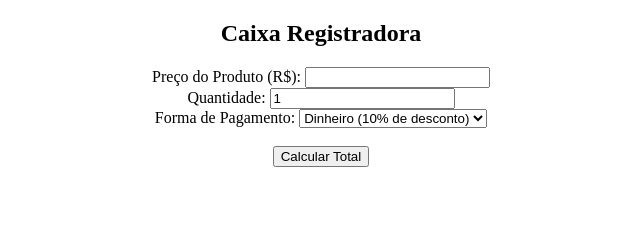
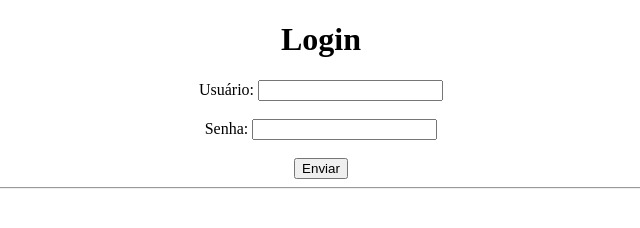
Before and after one commit to keilondemourafrazaobotelho/Atividades-HTML-E-JS, a plain HTML site: page index.html in a window 1280 px wide. Shown: the whole page, without its empty margins (319-959 px from the left). Drawn offline with Linux system fonts and the light colour scheme.

Commit message:
Add files via upload

```diff
--- a/index.html
+++ b/index.html
@@ -1,57 +1,30 @@
-
 <!DOCTYPE html>
 <html lang="pt-BR">
 <head>
     <meta charset="UTF-8">
     <meta name="viewport" content="width=device-width, initial-scale=1.0">
-    <title>Atividade_03</title>
-    <link rel="stylesheet" href="style.css">
+    <title>Atividade_1</title>
 </head>
 <body>
-    <center>
-        <div class="caixa-container">
-            <h2>Caixa Registradora</h2>
+     <center>
+        <form id="formulario">
+            <h1>Login</h1>
 
-             <div class="campo">
-                   <label for="preco">Preço do Produto (R$):</label>
-                   <input type="number" id="preco"  min="0" required>
-                   <br>
-                </div>
+            <label for="usuario">Usuário: </label>
+            <input type="text" id="usuario">
+            <br><br>
 
-                 <div class="campo">
-                    <label for="quantidade">Quantidade:</label>
-                    <input type="number" id="quantidade" min="1" value="1" required>
-                    <br>
-                </div>
+            <label for="senha">Senha: </label>
+            <input type="password" id="senha">
+            <br><br>
 
+            <button type="button" onclick="fazerLogin()">Enviar</button>
+        </form>
 
-                 <div class="campo">
-                    <label for="pagamento">Forma de Pagamento:</label>
-                    <select id="pagamento">
+        <hr>
 
-                        <option value="dinheiro">Dinheiro (10% de desconto)</option>
-                        <option value="pix">Pix (5% de desconto)</option>
-                        <option value="cartao">Cartão (Sem desconto)</option>
-                    </select>
-                 </div>
-
-                 <br>
-                 <button onclick="calcularCompra()">Calcular Total</button>
-
-                 <div class="resultado" id="resultado" style="display: none;">
-
-                    <hr>
-
-                    <h3>Resumo da Compra</h3>
-                    <p>Subtotal: <span id="resSubtotal" class="destaque">R$ 0.00</span></p>
-                    <p>Desconto: <span id="resDesconto" class="destaque">R$ 0.00</span></p>
-                    <p>Total a Pagar: <span id="resTotal" class="destaque">R$ 0.00</span></p>
-            </div>
-        </div>
-
-
-    </center>
-
-<script src="script.js"></script>
+        <p id="login"></p>
+     </center>
+     <script src="script.js"></script>
 </body>
 </html>
```
